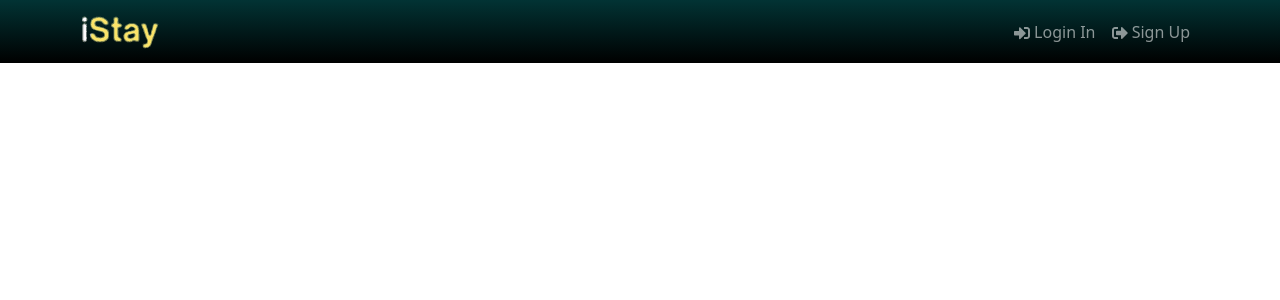
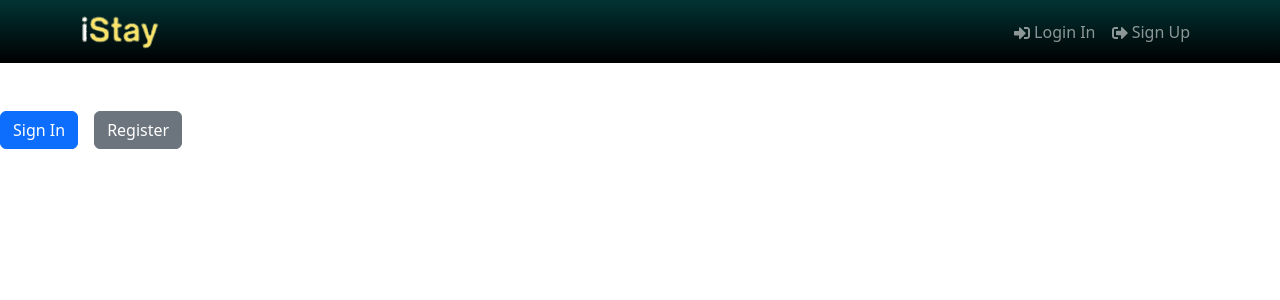
Before and after one commit to Athulraj10/iStay, a React (Vite) app in the folder frontend/: page / in a window 1280 px wide. Shown: the top 300 px of the page. Built offline with nearby package versions, Linux system fonts and the light colour scheme.

Commit message:
outlet imported and put a container inside that outlet placed to make it easier

```diff
--- a/frontend/src/Routeing/Routeing.jsx
+++ b/frontend/src/Routeing/Routeing.jsx
@@ -1,11 +1,11 @@
 import React from 'react'
 import { Route,Routes } from 'react-router-dom'
-import Home from '../components/Homes/Home'
+import HomeScreen from '../components/Screens/HomeScreen'
 
 const Routeing = () => {
   return (
     <Routes>
-        <Route path='/' element={Home}/>
+        <Route path='/' element={<HomeScreen/>}/>
     </Routes>
   )
 }
--- a/frontend/src/components/HomeScreen/HomeScreen.css
+++ /dev/null
@@ -1,3 +0,0 @@
-.homescreen{
-    background-color: red;
-}
--- a/frontend/src/components/Homes/Home.jsx
+++ b/frontend/src/components/Homes/Home.jsx
@@ -3,14 +3,6 @@ import { Container, Card, Button } from 'react-bootstrap';
 const Home = () => {
   return (
     <div className=' py-5'>
-      <Container className='d-flex justify-content-center'>
-        <Card className='p-5 d-flex flex-column align-items-center hero-card bg-light w-75'>
-          <h1 className='text-center mb-4'>MERN Authentication</h1>
-          <p className='text-center mb-4'>
-            This is a boilerplate for MERN authentication that stores a JWT in
-            an HTTP-Only cookie. It also uses Redux Toolkit and the React
-            Bootstrap library
-          </p>
           <div className='d-flex'>
             <Button variant='primary' href='/login' className='me-3'>
               Sign In
@@ -19,8 +11,6 @@ const Home = () => {
               Register
             </Button>
           </div>
-        </Card>
-      </Container>
     </div>
   );
 };
--- a/frontend/src/components/HomeScreen/HomeScreen.jsx
+++ b/frontend/src/components/Screens/HomeScreen.jsx
@@ -1,11 +1,9 @@
 import React from 'react'
-import './HomeScreen.css'
+import Home from '../Homes/Home'
 
 const HomeScreen = () => {
   return (
-    <div className='homescreen'>HomeScreen
-
-    </div>
+   <Home/>
   )
 }
 
--- a/frontend/src/components/iStay/Istay.jsx
+++ b/frontend/src/components/iStay/Istay.jsx
@@ -1,15 +1,19 @@
-import React from 'react'
-import Header from '../Header/Header'
-import Home from '../Homes/Home'
-import Routeing from '../../Routeing/Routeing'
+import React from "react";
+import Header from "../Header/Header";
+import Routeing from "../../Routeing/Routeing";
+import { Outlet } from "react-router-dom";
+import { Container } from "react-bootstrap";
 
 const Istay = () => {
   return (
-    <>
-        <Header/>
-        <Routeing/>
-    </>
-  )
-}
+    <div>
+      <Header />
+      <Routeing />
+      <Container>
+        <Outlet />
+      </Container>
+    </div>
+  );
+};
 
-export default Istay
+export default Istay;
```
